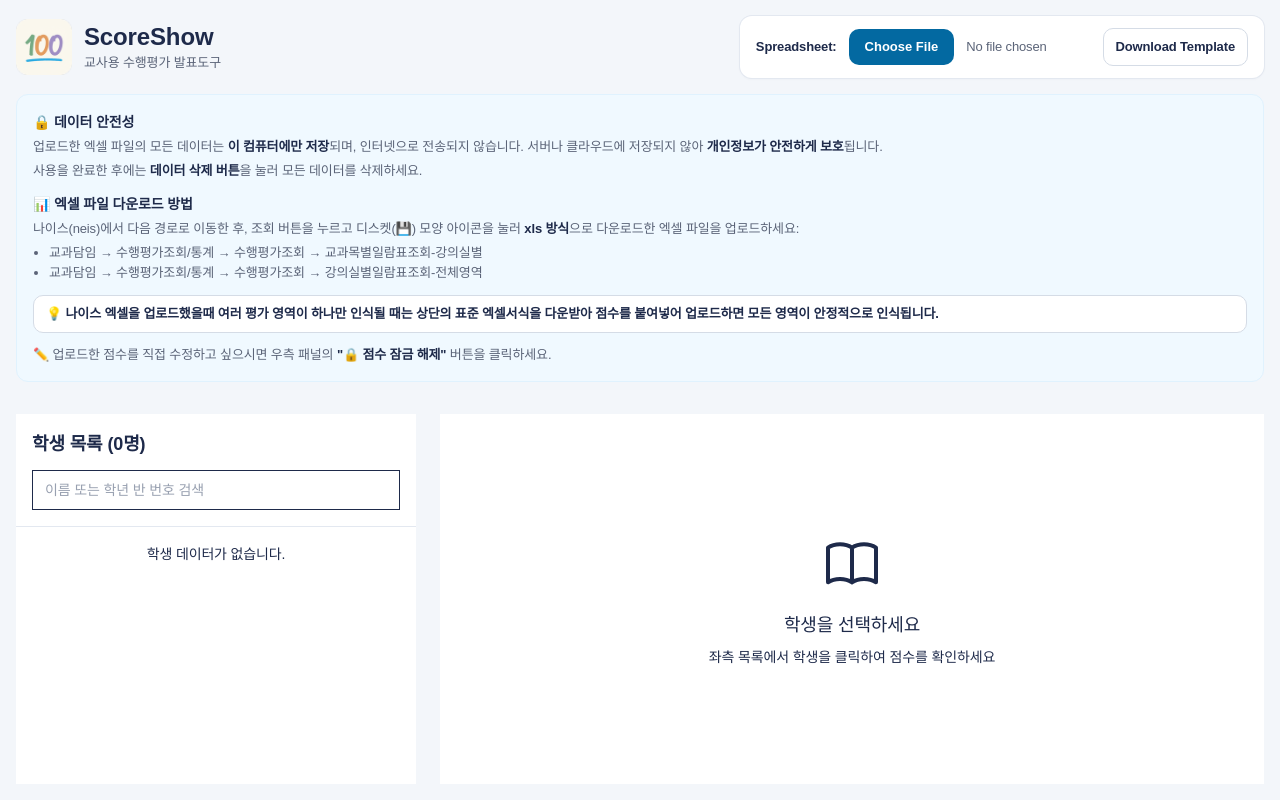
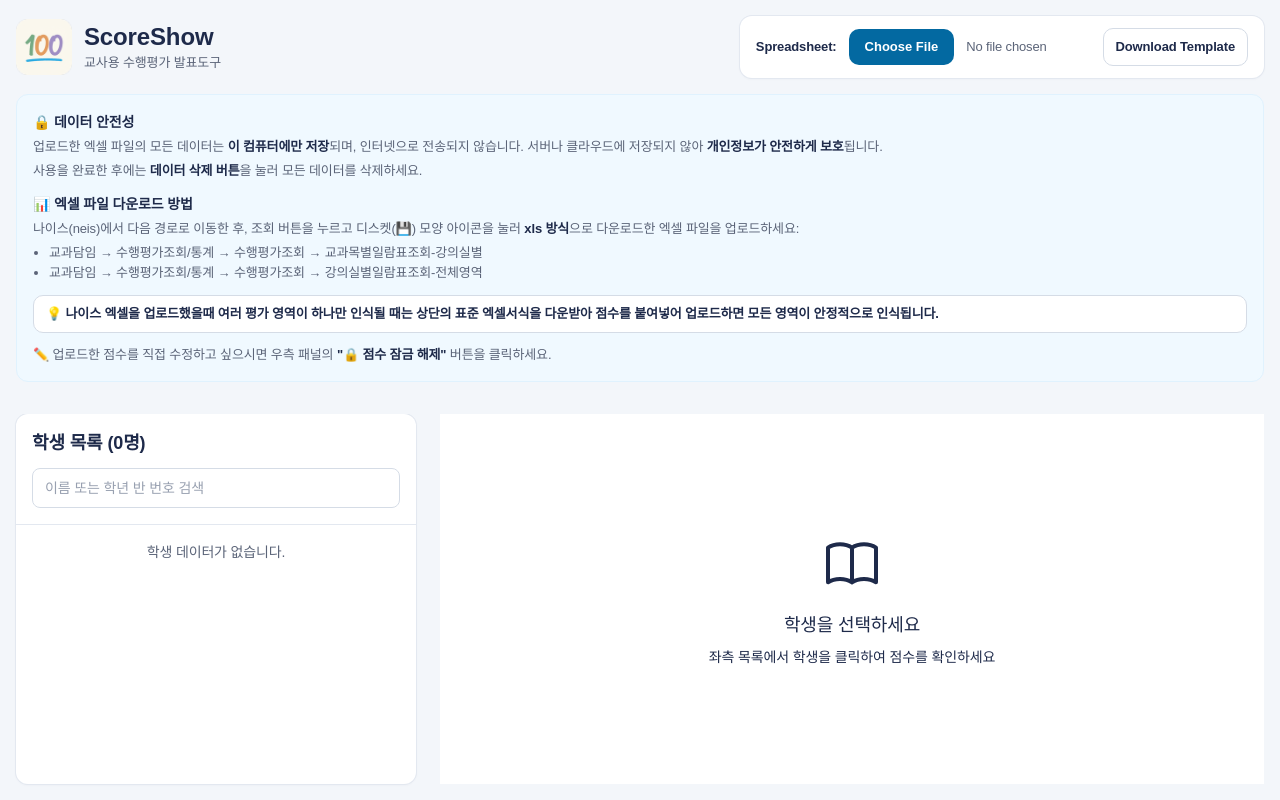
Before and after one commit to pobydev/ScoreShow, a React (Vite) app: page / in a window 1280 px wide. Built offline with nearby package versions, Linux system fonts and the light colour scheme; a web font is replaced by a local one.

Commit message:
style: apply gnilab design to the student list
Co-Authored-By: Claude Opus 5.5 <noreply@anthropic.com>

```diff
--- a/src/components/StudentList.tsx
+++ b/src/components/StudentList.tsx
@@ -27,17 +27,13 @@ export function StudentList({
 
   return (
     <div
-      className="h-full flex flex-col"
-      style={isPresenterMode ? {
-        backgroundColor: 'var(--sidebar)',
-        color: 'var(--sidebar-foreground)'
-      } : {
-        backgroundColor: 'var(--card)'
-      }}
+      className={`h-full flex flex-col bg-card text-ink ${
+        isPresenterMode ? "" : "rounded-card shadow-card overflow-hidden"
+      }`}
     >
       {!isPresenterMode && (
-        <div className="p-4 border-b">
-          <h2 className="text-lg font-bold mb-3">
+        <div className="p-4 border-b border-line">
+          <h2 className="text-title-sm font-bold mb-3">
             학생 목록 ({students.length}명)
           </h2>
           <input
@@ -45,16 +41,7 @@ export function StudentList({
             placeholder="이름 또는 학년 반 번호 검색"
             value={searchQuery}
             onChange={(e) => setSearchQuery(e.target.value)}
-            className="w-full px-3 py-2 border rounded-md focus:outline-none focus:ring-2"
-            style={{
-              borderColor: 'var(--input)'
-            }}
-            onFocus={(e) => {
-              e.currentTarget.style.borderColor = 'var(--ring)';
-            }}
-            onBlur={(e) => {
-              e.currentTarget.style.borderColor = 'var(--input)';
-            }}
+            className="w-full px-3 py-2 text-body bg-card border border-hairline rounded-input focus:outline-none focus:border-ring focus:ring-2"
             aria-label="학생 검색"
           />
         </div>
@@ -65,18 +52,13 @@ export function StudentList({
         }`}
       >
         {filteredStudents.length === 0 ? (
-          <div className="p-4 text-center" style={{ color: 'var(--muted-foreground)' }}>
+          <div className="p-4 text-center text-body text-soft">
             {students.length === 0
               ? "학생 데이터가 없습니다."
               : "검색 결과가 없습니다."}
           </div>
         ) : (
-          <ul
-            className="divide-y"
-            style={{
-              borderColor: isPresenterMode ? 'var(--sidebar-border)' : 'var(--border)'
-            }}
-          >
+          <ul className="divide-y divide-line">
             {filteredStudents.map((student, idx) => {
               // 화이트아웃 시작 시 첫 번째 학생 위에 마커 표시
               const showStartMarker =
@@ -103,7 +85,6 @@ export function StudentList({
                     key={student.id}
                     student={student}
                     isSelected={!isInBlackout && selectedStudentId === student.id}
-                    isPresenterMode={isPresenterMode}
                     rowRef={(el) => {
                       if (el) {
                         studentRefs.current.set(student.id, el);
--- a/src/components/studentList/BlackoutMarker.tsx
+++ b/src/components/studentList/BlackoutMarker.tsx
@@ -9,23 +9,11 @@ export function BlackoutMarker({ label }: { label: string }) {
       className="flex items-center justify-center my-0 py-0"
       style={{ lineHeight: 0, padding: 0 }}
     >
-      <div
-        className="relative w-5/6 h-0.5 rounded-full border opacity-60 flex items-center justify-center"
-        style={{
-          backgroundColor: 'var(--primary)',
-          borderColor: 'var(--ring)'
-        }}
-      >
-        <span
-          className="absolute -top-2 left-1/2 -translate-x-1/2 text-xs select-none leading-none"
-          style={{ color: 'var(--primary)' }}
-        >
+      <div className="relative w-5/6 h-0.5 rounded-full bg-brand flex items-center justify-center">
+        <span className="absolute -top-2 left-1/2 -translate-x-1/2 text-caption select-none leading-none text-brand">
           ▲
         </span>
-        <span
-          className="absolute -bottom-2 left-1/2 -translate-x-1/2 text-xs select-none leading-none"
-          style={{ color: 'var(--primary)' }}
-        >
+        <span className="absolute -bottom-2 left-1/2 -translate-x-1/2 text-caption select-none leading-none text-brand">
           ▼
         </span>
       </div>
--- a/src/components/studentList/StudentRow.tsx
+++ b/src/components/studentList/StudentRow.tsx
@@ -1,38 +1,19 @@
 /**
  * 학생 목록의 한 줄
+ * 선택된 줄은 색 외에 왼쪽 막대와 굵은 글자로도 구분합니다.
  */
 
-import type { CSSProperties, Ref } from "react";
+import type { Ref } from "react";
 import type { Student } from "../../types";
-
-function rowStyle(
-  isSelected: boolean,
-  isPresenterMode: boolean
-): CSSProperties | undefined {
-  if (isSelected) {
-    return isPresenterMode
-      ? {
-          backgroundColor: 'var(--sidebar-primary)',
-          color: 'var(--sidebar-primary-foreground)'
-        }
-      : {
-          backgroundColor: 'var(--accent)',
-          color: 'var(--accent-foreground)'
-        };
-  }
-  return isPresenterMode ? { color: 'var(--sidebar-foreground)' } : undefined;
-}
 
 export function StudentRow({
   student,
   isSelected,
-  isPresenterMode,
   rowRef,
   onSelect,
 }: {
   student: Student;
   isSelected: boolean;
-  isPresenterMode: boolean;
   rowRef: Ref<HTMLLIElement>;
   onSelect: () => void;
 }) {
@@ -55,27 +36,20 @@ export function StudentRow({
       tabIndex={0}
       role="button"
       aria-label={`${student.grade}학년 ${student.class}반 ${student.number}번 ${student.name}`}
-      className={`p-3 cursor-pointer transition-colors py-2 my-0 outline-none focus:outline-none ${
-        isSelected ? "font-semibold" : ""
+      className={`px-3 py-2 cursor-pointer transition-colors outline-none focus-visible:ring-2 focus-visible:ring-inset ${
+        isSelected
+          ? "font-semibold bg-wash text-accent-ink shadow-[inset_3px_0_0_var(--brand)]"
+          : "text-ink hover:bg-surface-hover"
       }`}
-      style={rowStyle(isSelected, isPresenterMode)}
-      onMouseEnter={!isSelected ? (e) => {
-        e.currentTarget.style.backgroundColor = isPresenterMode
-          ? 'var(--sidebar-accent)'
-          : 'var(--accent)';
-      } : undefined}
-      onMouseLeave={!isSelected ? (e) => {
-        e.currentTarget.style.backgroundColor = '';
-      } : undefined}
     >
       <div className="flex items-center justify-between">
-        <span className="font-medium text-sm">
+        <span className="font-semibold text-small">
           {student.grade}학년 {student.class}반 {student.number}번
         </span>
-        <span className="text-sm">{student.name}</span>
+        <span className="text-small">{student.name}</span>
       </div>
       {student.evaluations.length > 0 && (
-        <div className="text-xs mt-1" style={{ color: 'var(--muted-foreground)' }}>
+        <div className="text-caption font-normal mt-0.5 text-soft">
           평가 영역: {student.evaluations.length}개
         </div>
       )}
```
